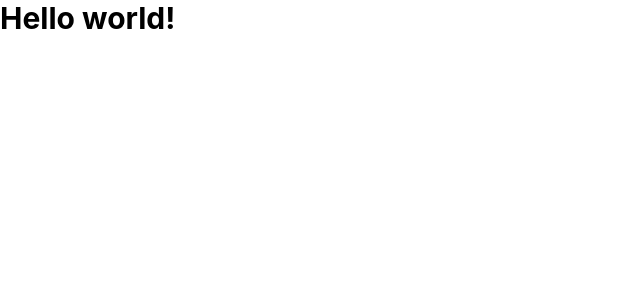
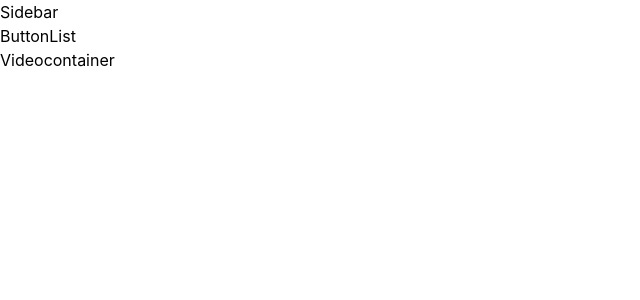
Before and after one commit to Bhupesh1998/Youtube_Clone, a React (Vite) app: page / in a window 1280 px wide. Shown: the top 300 px of the page, without its empty margins (0-640 px from the left). Built offline with nearby package versions, Linux system fonts and the light colour scheme.

Commit message:
Maked Scalleton of the App

```diff
--- a/src/App.jsx
+++ b/src/App.jsx
@@ -1,8 +1,10 @@
+import Body from "./components/Body";
+
 function App() {
   return (
-    <>
-      <h1 class="text-3xl font-bold ">Hello world!</h1>
-    </>
+    <div>
+      <Body />
+    </div>
   );
 }
 
--- /dev/null
+++ b/src/components/Body.jsx
@@ -0,0 +1,12 @@
+import React from "react";
+import Sidebar from "./Sidebar";
+import Maincontainer from "./Maincontainer";
+
+export default function Body() {
+  return (
+    <div>
+      <Sidebar />
+      <Maincontainer />
+    </div>
+  );
+}
--- /dev/null
+++ b/src/components/ButtonList.jsx
@@ -0,0 +1,7 @@
+import React from "react";
+
+function ButtonList() {
+  return <div>ButtonList</div>;
+}
+
+export default ButtonList;
--- /dev/null
+++ b/src/components/Head.jsx
@@ -0,0 +1,7 @@
+import React from "react";
+
+function Head() {
+  return <div>Head</div>;
+}
+
+export default Head;
--- /dev/null
+++ b/src/components/Maincontainer.jsx
@@ -0,0 +1,14 @@
+import React from "react";
+import ButtonList from "./ButtonList";
+import Videocontainer from "./Videocontainer";
+
+function Maincontainer() {
+  return (
+    <div>
+      <ButtonList />
+      <Videocontainer />
+    </div>
+  );
+}
+
+export default Maincontainer;
--- /dev/null
+++ b/src/components/Sidebar.jsx
@@ -0,0 +1,7 @@
+import React from "react";
+
+function Sidebar() {
+  return <div>Sidebar</div>;
+}
+
+export default Sidebar;
--- /dev/null
+++ b/src/components/Videocontainer.jsx
@@ -0,0 +1,7 @@
+import React from "react";
+
+function Videocontainer() {
+  return <div>Videocontainer</div>;
+}
+
+export default Videocontainer;
```
